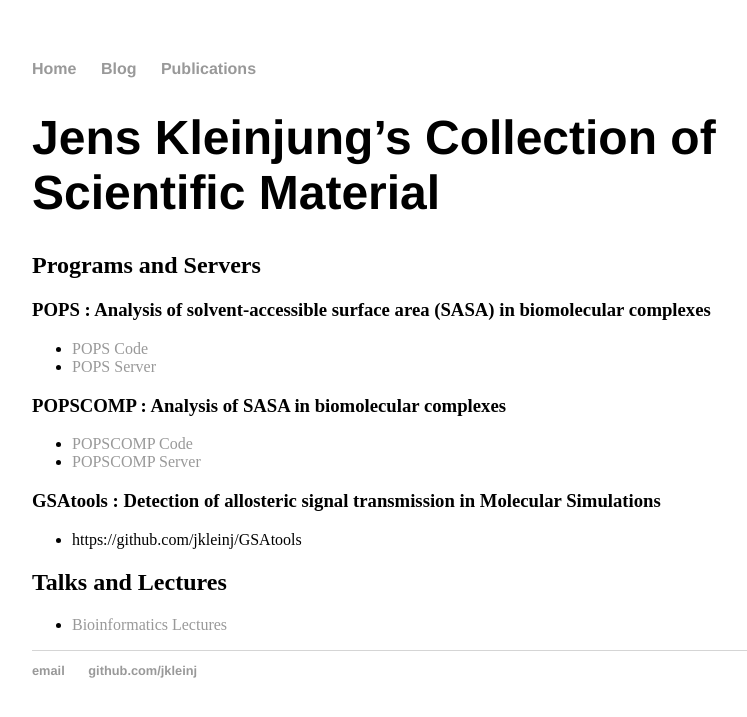
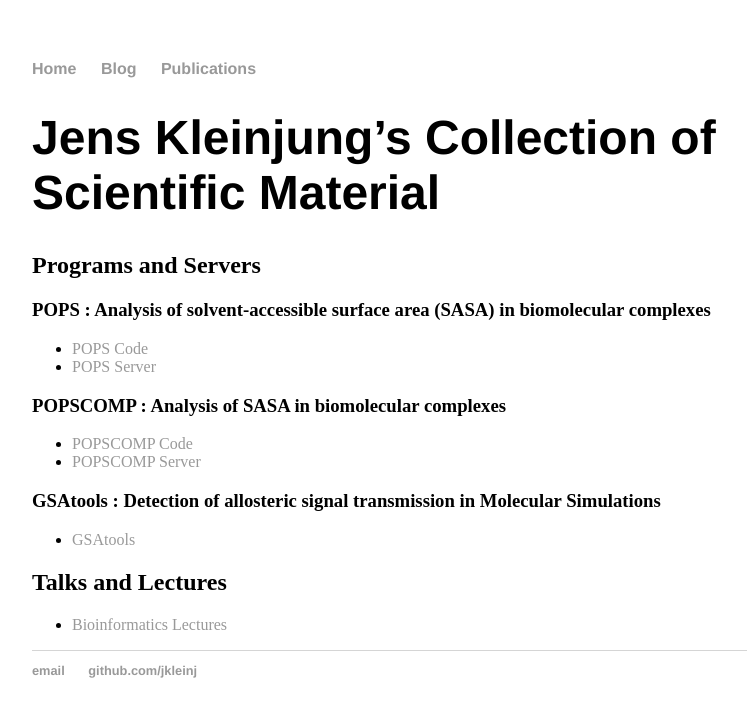
Before and after one commit to jkleinj/jkleinj.github.io, a Jekyll site: the page built from index.md, in a window 1280 px wide. Shown: the top 717 px of the page, without its empty margins (160-907 px from the left). Built offline with Jekyll 4.4.1, drawn with Linux system fonts in a browser that asks for light colours; some of the changed lines change nothing that is shown.

Commit message:
Update index.md

```diff
--- a/index.md
+++ b/index.md
@@ -15,7 +15,7 @@ title: Jens Kleinjung
 * [POPSCOMP Server](https://mathbio.crick.ac.uk/wiki/POPSCOMP)
 
 ### GSAtools : Detection of allosteric signal transmission in Molecular Simulations
-* https://github.com/jkleinj/GSAtools
+* [GSAtools](https://github.com/jkleinj/GSAtools)
 
 ## Talks and Lectures
 * [Bioinformatics Lectures](https://github.com/jkleinj/Bioinformatics_lectures)
```
